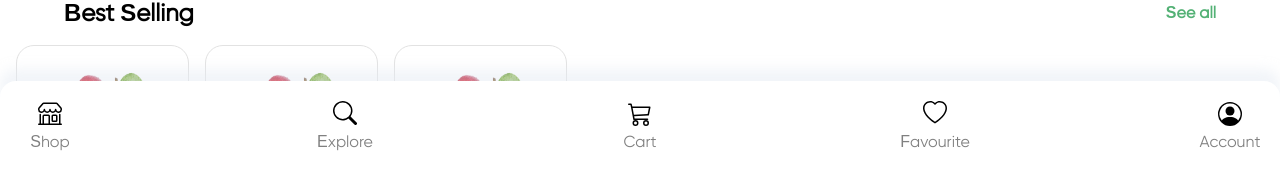
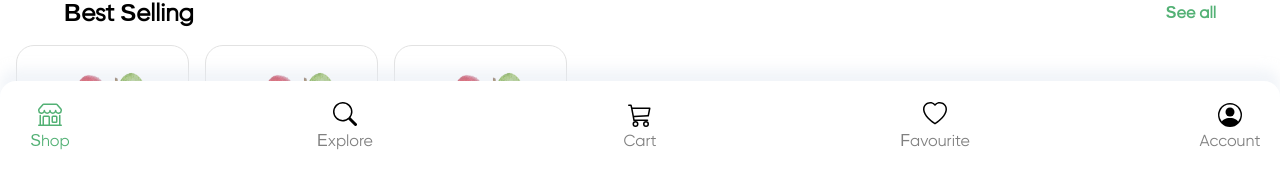
Before and after one commit to rizqyhbb/nectar-client, a Next.js app: page / in a window 1280 px wide. Shown: the part 627-798 px from the top of the page. Built offline with nearby package versions, Linux system fonts and the light colour scheme.

Commit message:
change bottom nav to radio

```diff
--- a/src/components/bottomNav/index.jsx
+++ b/src/components/bottomNav/index.jsx
@@ -1,30 +1,35 @@
 import { BottomNavStyled } from "../../styles";
 import { BsShop, BsCart3, BsHeart, BsPersonCircle, BsSearch } from "react-icons/bs"
-import { BottomNavIconContainer } from "../../styles";
+import { BottomNavInputStyled, BottomNavLabelStyled } from "../../styles";
 
 export const BottomNav = () => {
   return (
     <BottomNavStyled>
-      <BottomNavIconContainer>
+      <BottomNavInputStyled type="radio" name="bottomNav" id="shop" defaultChecked />
+      <BottomNavLabelStyled htmlFor="shop">
         <BsShop />
         <p>Shop</p>
-      </BottomNavIconContainer>
-      <BottomNavIconContainer>
+      </BottomNavLabelStyled>
+      <BottomNavInputStyled type="radio" name="bottomNav" id="explore" />
+      <BottomNavLabelStyled htmlFor="explore">
         <BsSearch />
         <p>Explore</p>
-      </BottomNavIconContainer>
-      <BottomNavIconContainer>
+      </BottomNavLabelStyled>
+      <BottomNavInputStyled type="radio" name="bottomNav" id="cart" />
+      <BottomNavLabelStyled htmlFor="cart">
         <BsCart3 />
         <p>Cart</p>
-      </BottomNavIconContainer>
-      <BottomNavIconContainer>
+      </BottomNavLabelStyled>
+      <BottomNavInputStyled type="radio" name="bottomNav" id="favourite" />
+      <BottomNavLabelStyled htmlFor="favourite">
         <BsHeart />
         <p>Favourite</p>
-      </BottomNavIconContainer>
-      <BottomNavIconContainer>
+      </BottomNavLabelStyled>
+      <BottomNavInputStyled type="radio" name="bottomNav" id="account" />
+      <BottomNavLabelStyled htmlFor="account">
         <BsPersonCircle />
         <p>Account</p>
-      </BottomNavIconContainer>
+      </BottomNavLabelStyled>
     </BottomNavStyled>
   )
 }
--- a/src/styles/components/bottomNav.styled.js
+++ b/src/styles/components/bottomNav.styled.js
@@ -8,22 +8,34 @@ export const BottomNavStyled = styled.nav`
   box-shadow:0 -12px 12px rgba(230, 235, 243, 0.5) ;
   display: flex;
   justify-content:space-between ;
+  align-items:center ;
   flex-direction: row;
   padding:0 15px ;
   position: fixed;
   bottom: 0;
   background-color: white;
+  flex-basis: 60px;
 `
 
-export const BottomNavIconContainer = styled.button`
-    text-align: center;
-    background-color: transparent;
-    border: none;
+export const BottomNavInputStyled = styled.input`
+   display: none;
+
+   &:checked + label{
+     p {
+      color: rgba(83,177,117,1);
+     }
+    color: rgba(83,177,117,1);
+   }
+`
+
+export const BottomNavLabelStyled = styled.label`
+  flex-basis: 70px;
+  text-align: center;
+  p {
+    margin:0 ;
+    }
+
+  svg {
     font-size: 24px;
-    flex-basis: 70px;
-    padding: 0;
-
-  p {
-    margin: 0;
   }
 `
```
Also changed, not shown: src/styles/index.js (+4 -3 lines).
